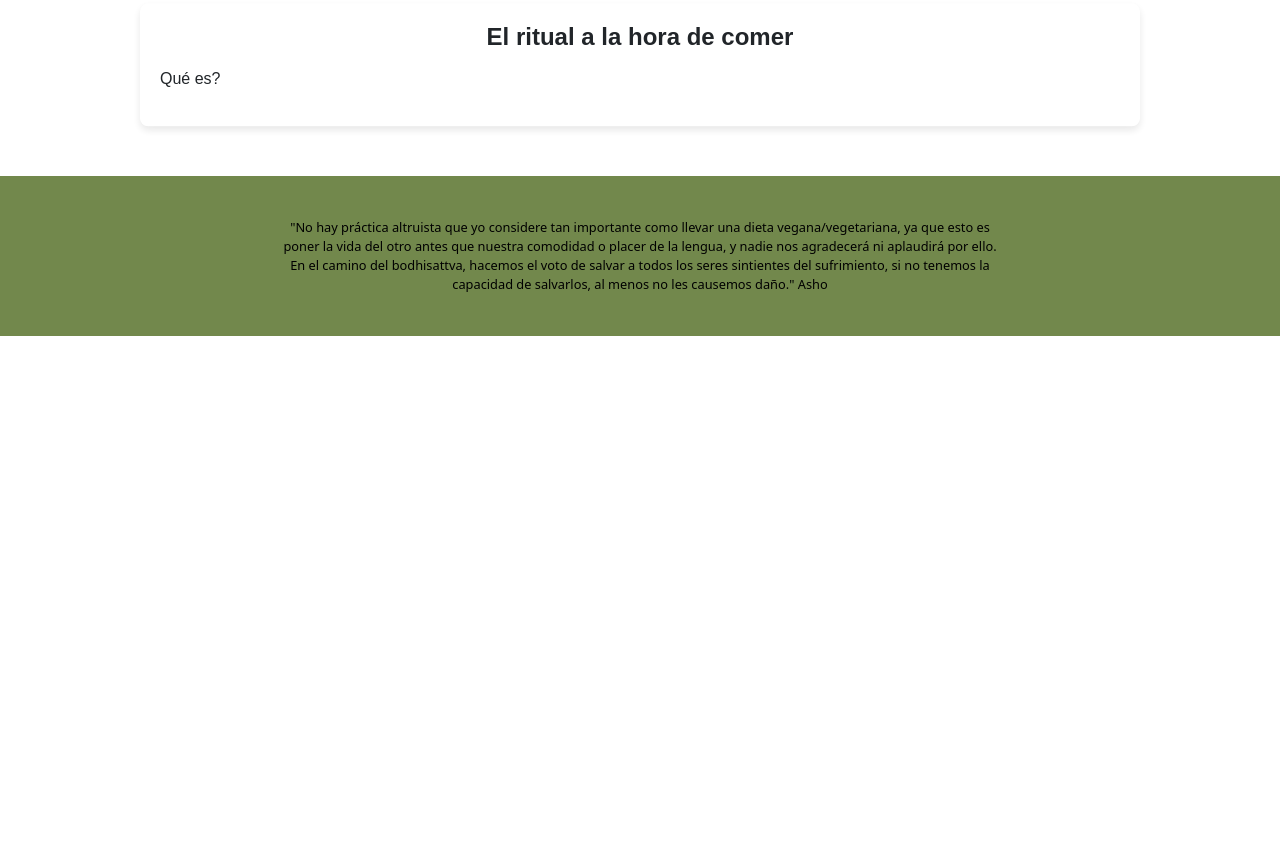
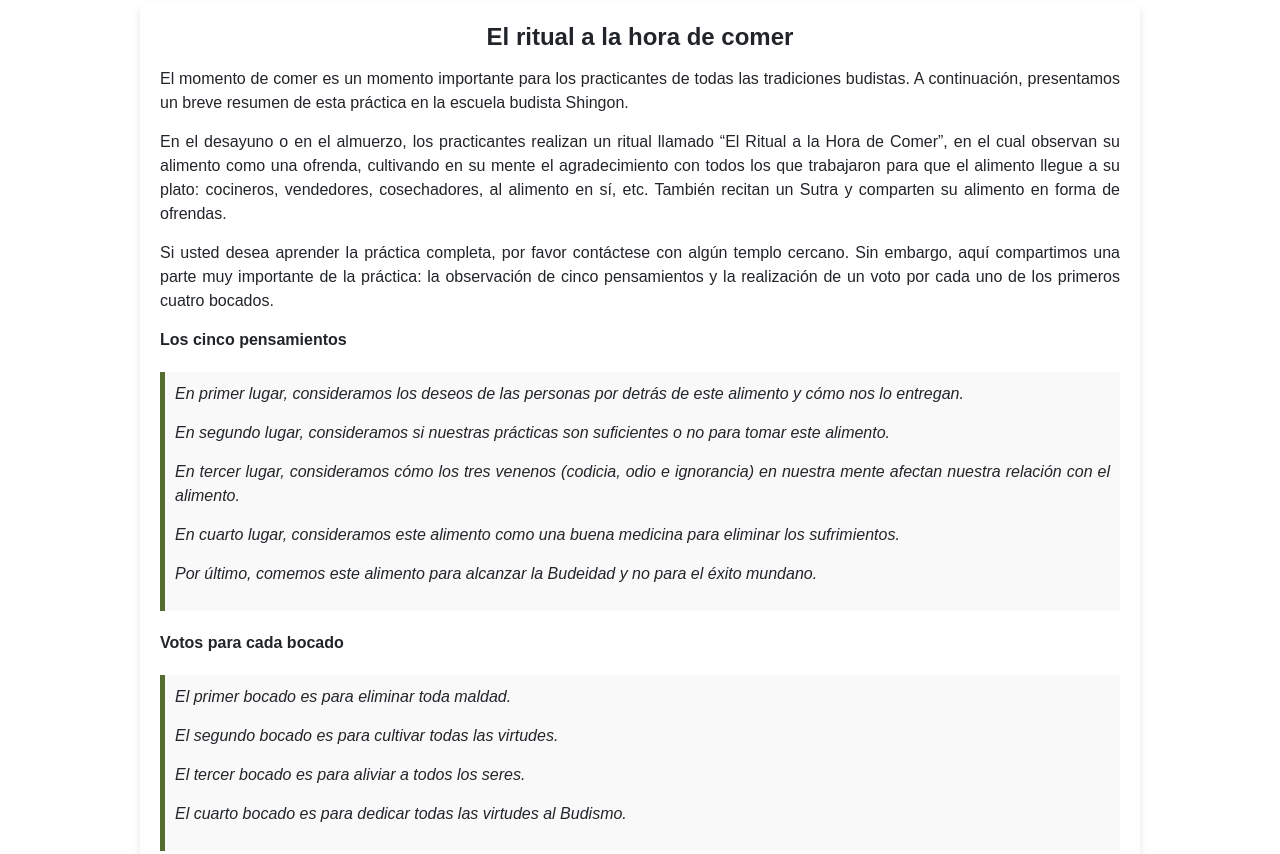
Before and after one commit to AnaRenchen/backendShojin, a website: page src/public/html/index.html in a window 1280 px wide. Shown: the part 2880-3734 px from the top of the page. Before the commit the page ends 3216 px from the top, so only its background shows below. Drawn offline with nearby package versions, Linux system fonts and the light colour scheme; some packages are replaced by stand-ins of ours; a script that the page names is missing.

Commit message:
ritual a la hora de comer

```diff
--- a/src/public/css/styles.css
+++ b/src/public/css/styles.css
@@ -112,6 +112,7 @@
     font-size: 1.2rem;
   }
 
+
   /* Estilo para listas y texto */
   ul {
     margin-top: 15px;
@@ -224,6 +225,21 @@
     background-color: #ffffff;
     box-shadow: 0 4px 8px rgba(0, 0, 0, 0.1);
   }
+
+   /* Estilo para el ritual a la hora de comer */
+  .highlighted-text {
+    background-color: #f9f9f9;
+    padding: 10px;
+    border-left: 5px solid #556B2F;
+    font-style: italic;
+    margin: 20px 0;
+  }
+
+  .sutitulo_ritual{
+    font-weight: bold;
+    font-size: 1.2rem;
+  }
+
 
     /*Estilo h1 páginas menos index*/
   .titulos-paginas{
--- a/src/public/html/index.html
+++ b/src/public/html/index.html
@@ -128,7 +128,32 @@
       <section class="info-ritual" data-aos="fade-up" data-aos-duration="3000">
         <h2>El ritual a la hora de comer</h2>
 
-        <p> Qué es?</p>
+          <p>El momento de comer es un momento importante para los practicantes de todas las tradiciones budistas. A continuación, presentamos un breve resumen de esta práctica en la escuela budista Shingon.</p>
+
+          <p>En el desayuno o en el almuerzo, los practicantes realizan un ritual llamado “El Ritual a la Hora de Comer”, en el cual observan su alimento como una ofrenda, cultivando en su mente el agradecimiento con todos los que trabajaron para que el alimento llegue a su plato: cocineros, vendedores, cosechadores, al alimento en sí, etc. También recitan un Sutra y comparten su alimento en forma de ofrendas.</p>
+
+          <p>Si usted desea aprender la práctica completa, por favor contáctese con algún templo cercano. Sin embargo, aquí compartimos una parte muy importante de la práctica: la observación de cinco pensamientos y la realización de un voto por cada uno de los primeros cuatro bocados.</p>
+
+          <p class="sutitulo_ritual">Los cinco pensamientos</p>
+          <div class="highlighted-text">
+          <p >
+            En primer lugar, consideramos los deseos de las personas por detrás de este alimento y cómo nos lo entregan. </p>
+            <p >En segundo lugar, consideramos si nuestras prácticas son suficientes o no para tomar este alimento. </p>
+            <p >En tercer lugar, consideramos cómo los tres venenos (codicia, odio e ignorancia) en nuestra mente afectan nuestra relación con el alimento. </p>
+            <p >En cuarto lugar, consideramos este alimento como una buena medicina para eliminar los sufrimientos.</p>
+            <p >Por último, comemos este alimento para alcanzar la Budeidad y no para el éxito mundano. </p>
+          </p>
+        </div>
+
+          <p class="sutitulo_ritual">Votos para cada bocado</p>
+          <div class="highlighted-text">
+            <p>El primer bocado es para eliminar toda maldad. </p>
+            <p>El segundo bocado es para cultivar todas las virtudes.</p>
+            <p>El tercer bocado es para aliviar a todos los seres.</p>
+            <p>El cuarto bocado es para dedicar todas las virtudes al Budismo.</p>
+          </div>
+        </section>
+
       </section>
 
       <div class="scroll-container" id="scrollToTop">
```
